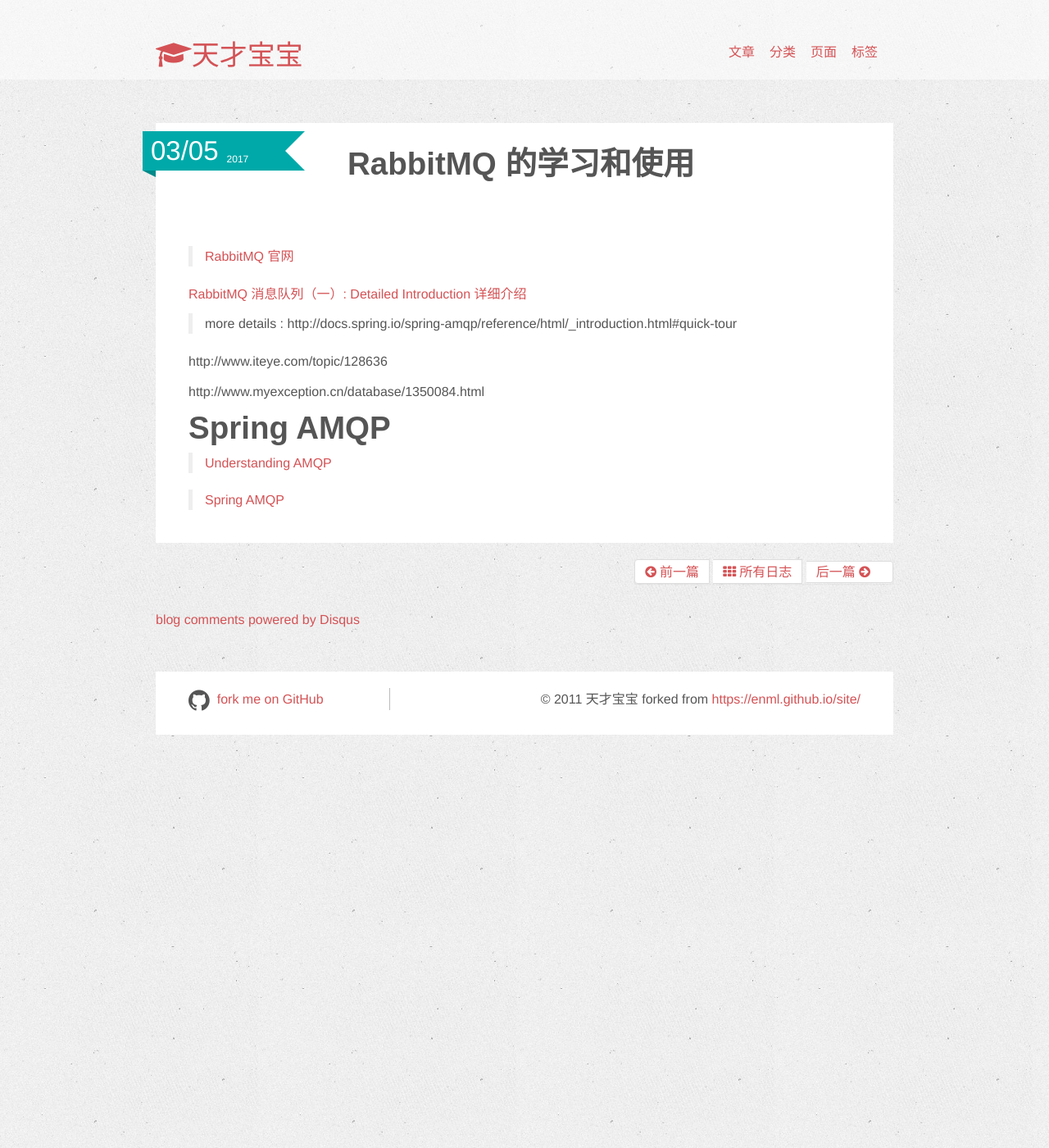
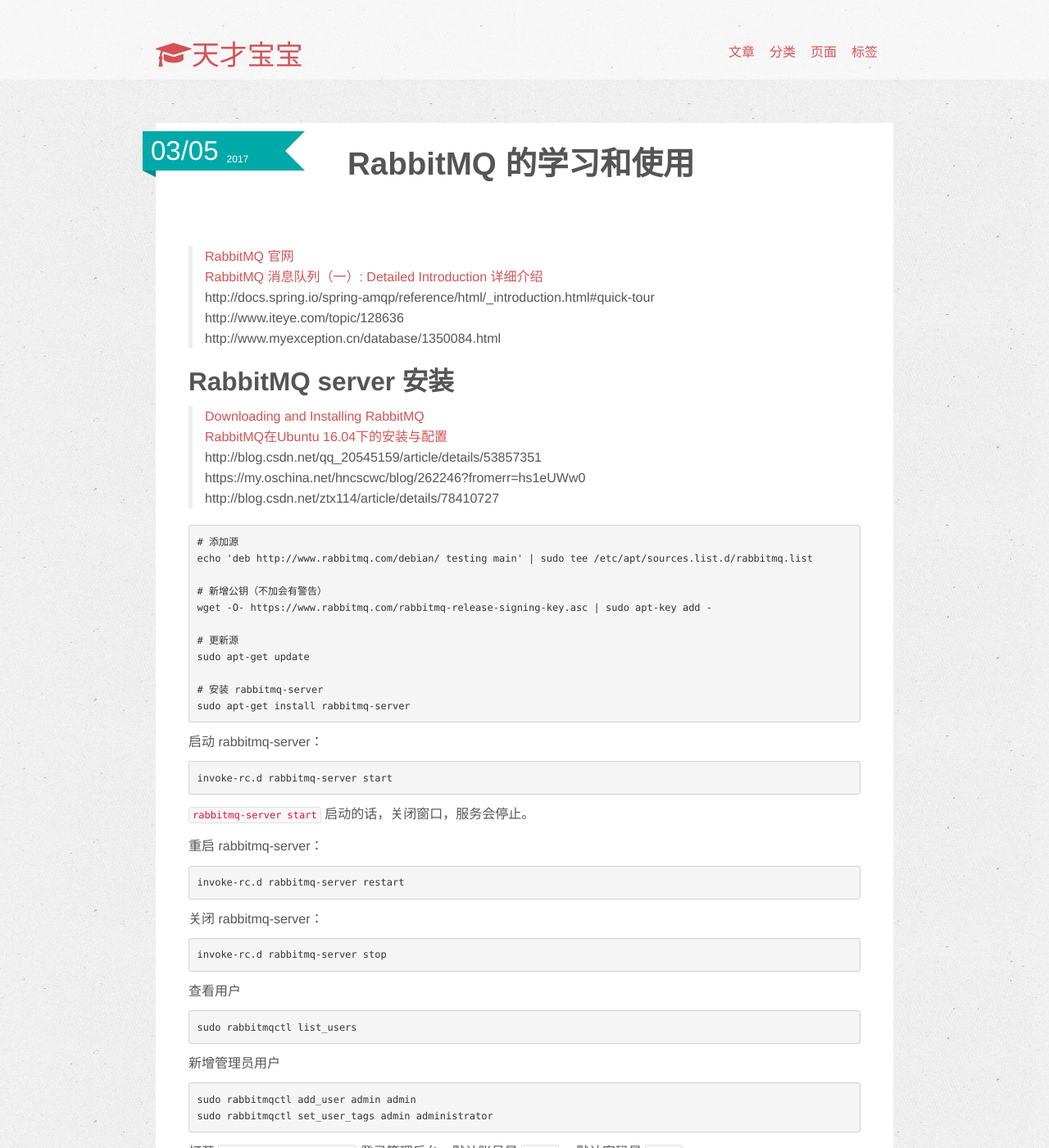
Before and after one commit to wanlp10/wuchao.github.io, a Jekyll site: the page built from _posts/2017-03-05-RabbitMQ的学习和使用.md, in a window 1280 px wide and 1400 px high. Shown: the whole window at 82% size. Built offline with Jekyll 4.4.1, drawn with Linux system fonts in a browser that asks for light colours; nearby versions of some CDN libraries; comment, search, counter and statistics services are not loaded; some of the changed text lies outside the part shown.

Commit message:
initial commit.

````diff
--- a/_posts/2017-03-05-RabbitMQ的学习和使用.md
+++ b/_posts/2017-03-05-RabbitMQ的学习和使用.md
@@ -10,22 +10,77 @@ tags : [RabbitMQ]
 ---
 
 > [RabbitMQ 官网](https://www.rabbitmq.com/)
+>
+> [RabbitMQ 消息队列（一）: Detailed Introduction 详细介绍](http://blog.csdn.net/anzhsoft/article/details/19563091?utm_source=tuicool&utm_medium=referral)
+>
+> http://docs.spring.io/spring-amqp/reference/html/_introduction.html#quick-tour
+>
+> http://www.iteye.com/topic/128636
+>
+> http://www.myexception.cn/database/1350084.html
+
 
 <!--break-->
 
-[RabbitMQ 消息队列（一）: Detailed Introduction 详细介绍](http://blog.csdn.net/anzhsoft/article/details/19563091?utm_source=tuicool&utm_medium=referral)
-
-
-> more details : http://docs.spring.io/spring-amqp/reference/html/_introduction.html#quick-tour
-
-http://www.iteye.com/topic/128636
-
-http://www.myexception.cn/database/1350084.html
+## RabbitMQ server 安装
+> [Downloading and Installing RabbitMQ](https://www.rabbitmq.com/download.html)
+>
+> [RabbitMQ在Ubuntu 16.04下的安装与配置](http://blog.csdn.net/rickey17/article/details/72756766)
+>
+> http://blog.csdn.net/qq_20545159/article/details/53857351
+>
+> https://my.oschina.net/hncscwc/blog/262246?fromerr=hs1eUWw0
+>
+> http://blog.csdn.net/ztx114/article/details/78410727
 
 
 
-# Spring AMQP
+```
+# 添加源
+echo 'deb http://www.rabbitmq.com/debian/ testing main' | sudo tee /etc/apt/sources.list.d/rabbitmq.list
 
+# 新增公钥（不加会有警告）
+wget -O- https://www.rabbitmq.com/rabbitmq-release-signing-key.asc | sudo apt-key add -
+
+# 更新源
+sudo apt-get update
+
+# 安装 rabbitmq-server
+sudo apt-get install rabbitmq-server
+```
+
+启动 rabbitmq-server：
+```
+invoke-rc.d rabbitmq-server start
+```
+`rabbitmq-server start` 启动的话，关闭窗口，服务会停止。
+
+重启 rabbitmq-server：
+```
+invoke-rc.d rabbitmq-server restart
+```
+
+关闭 rabbitmq-server：
+```
+invoke-rc.d rabbitmq-server stop
+```
+
+查看用户
+```
+sudo rabbitmqctl list_users
+```
+
+新增管理员用户
+```
+sudo rabbitmqctl add_user admin admin
+sudo rabbitmqctl set_user_tags admin administrator
+```
+
+打开 `http://127.0.0.1:15672` 登录管理后台，默认账号是 `guest` ，默认密码是 `guest`。
+
+
+
+# RabbitMQ 与 Spring Boot 的集成
 > [Understanding AMQP](https://spring.io/understanding/AMQP)
-
+>
 > [Spring AMQP](http://docs.spring.io/spring-amqp/reference/html/index.html)
````
